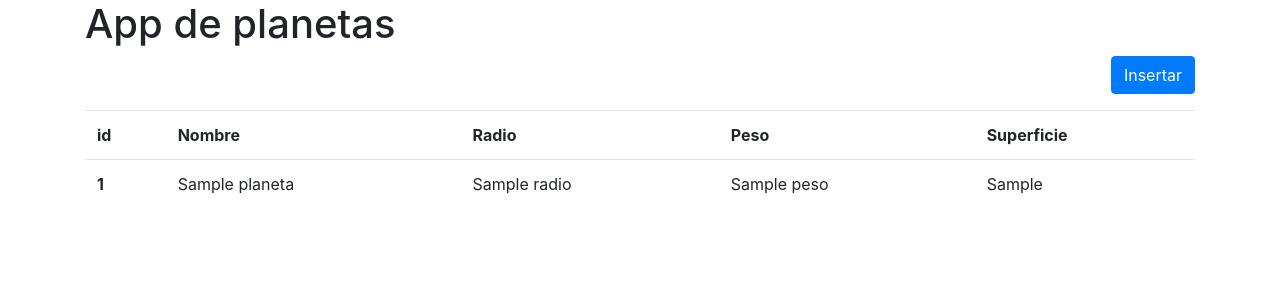
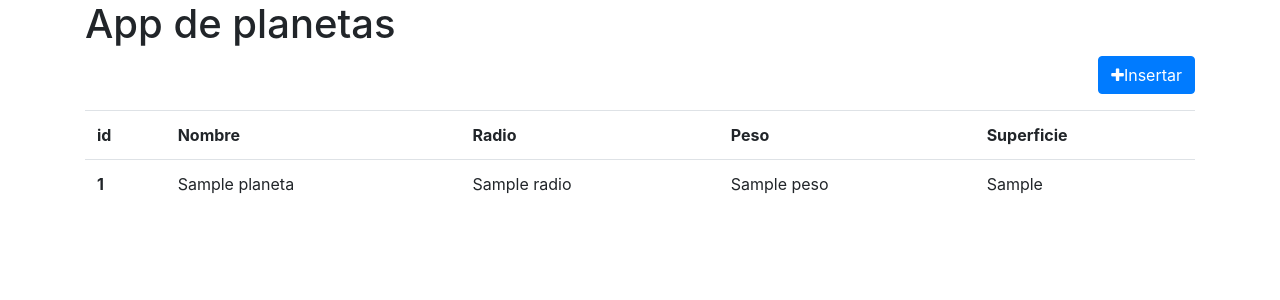
Before and after one commit to 2daw-jovellanos/planetas-crud, a PHP site: template templates/listado.phtml in a window 1280 px wide. Shown: the top 300 px of the page. Run offline with PHP 8.4, Linux system fonts and the light colour scheme; the template is opened without the code that fills it: most values are stand-ins (such as "Sample title", 1, 10 or a date in 2020).

Commit message:
template cambiado

```diff
--- a/templates/listado.phtml
+++ b/templates/listado.phtml
@@ -6,16 +6,19 @@
     <meta name="viewport" content="width=device-width, initial-scale=1.0">
     <meta http-equiv="X-UA-Compatible" content="ie=edge">
     <title>Document</title>
+    <!-- Bootstrap -->
     <link rel="stylesheet" href="https://stackpath.bootstrapcdn.com/bootstrap/4.3.1/css/bootstrap.min.css" integrity="sha384-ggOyR0iXCbMQv3Xipma34MD+dH/1fQ784/j6cY/iJTQUOhcWr7x9JvoRxT2MZw1T" crossorigin="anonymous">
     <script src="https://code.jquery.com/jquery-3.3.1.slim.min.js" integrity="sha384-q8i/X+965DzO0rT7abK41JStQIAqVgRVzpbzo5smXKp4YfRvH+8abtTE1Pi6jizo" crossorigin="anonymous"></script>
     <script src="https://cdnjs.cloudflare.com/ajax/libs/popper.js/1.14.7/umd/popper.min.js" integrity="sha384-UO2eT0CpHqdSJQ6hJty5KVphtPhzWj9WO1clHTMGa3JDZwrnQq4sF86dIHNDz0W1" crossorigin="anonymous"></script>
     <script src="https://stackpath.bootstrapcdn.com/bootstrap/4.3.1/js/bootstrap.min.js" integrity="sha384-JjSmVgyd0p3pXB1rRibZUAYoIIy6OrQ6VrjIEaFf/nJGzIxFDsf4x0xIM+B07jRM" crossorigin="anonymous"></script>
+    <!-- Font Awesome -->
+    <link rel="stylesheet" href="https://cdnjs.cloudflare.com/ajax/libs/font-awesome/4.7.0/css/font-awesome.min.css">
 </head>
 
 <body>
     <div class="container">
         <h1>App de planetas</h1>
-        <p class="text-right"><a href="#" class="btn btn-primary">Insertar</a></p>
+        <p class="text-right"><a href="#" class="btn btn-primary"><i class="fa fa-plus"></i>Insertar</a></p>
 
         <table class="table">
             <tr>
```
